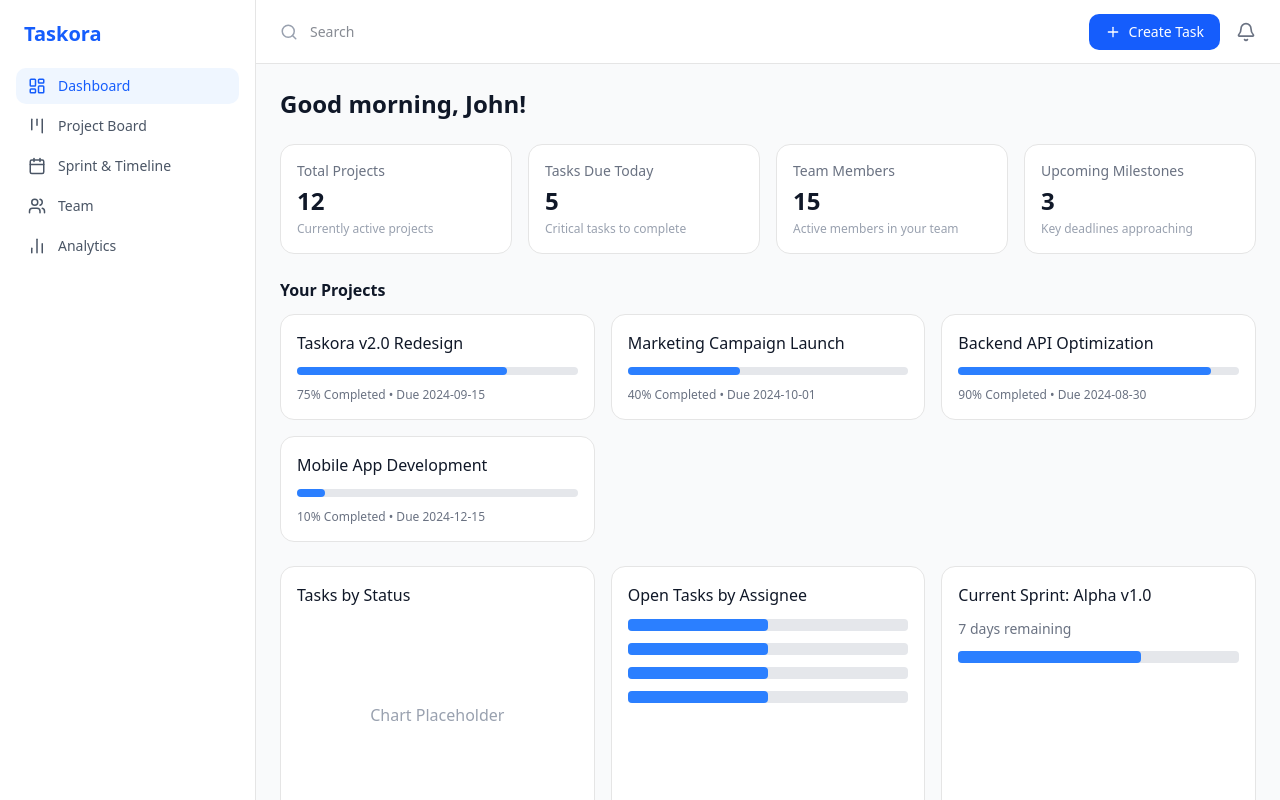
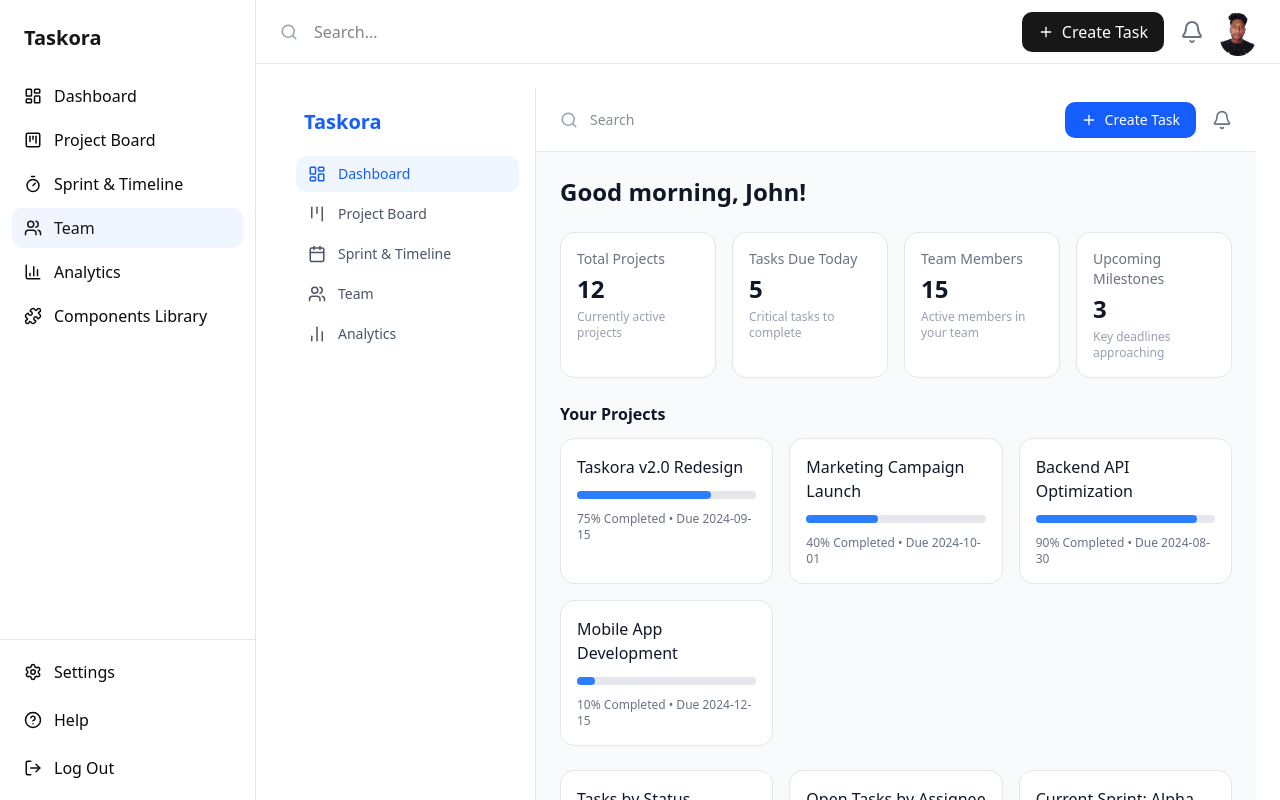
Before and after one commit to hemantgupta98/Taskora, a Next.js app in the folder taskora/: page /dashboard in a window 1280 px wide. Shown: the top 800 px of the page. Built offline with nearby package versions, Linux system fonts and the light colour scheme.

Commit message:
working on teamcard

```diff
--- /dev/null
+++ b/taskora/app/components/navbar.tsx
@@ -0,0 +1,35 @@
+"use client";
+
+import { Bell, Plus, Search } from "lucide-react";
+import Image from "next/image";
+
+export default function Navbar() {
+  return (
+    <header className="h-16 bg-white border-b flex items-center justify-between px-6">
+      <div className="flex items-center gap-4">
+        <Search className="text-gray-400" size={18} />
+        <input
+          placeholder="Search..."
+          className="outline-none bg-transparent"
+        />
+      </div>
+
+      <div className="flex items-center gap-4">
+        <button className="flex items-center gap-2 bg-primary text-white px-4 py-2 rounded-lg">
+          <Plus size={16} />
+          Create Task
+        </button>
+
+        <Bell className="text-gray-500 cursor-pointer" />
+
+        <Image
+          src="/pic.jpg"
+          alt="Profile"
+          width={36}
+          height={36}
+          className="rounded-full"
+        />
+      </div>
+    </header>
+  );
+}
--- /dev/null
+++ b/taskora/app/components/sidebar.tsx
@@ -0,0 +1,60 @@
+"use client";
+
+import {
+  LayoutDashboard,
+  KanbanSquare,
+  Timer,
+  Users,
+  BarChart3,
+  Puzzle,
+  Settings,
+  HelpCircle,
+  LogOut,
+} from "lucide-react";
+
+const menu = [
+  { name: "Dashboard", icon: LayoutDashboard },
+  { name: "Project Board", icon: KanbanSquare },
+  { name: "Sprint & Timeline", icon: Timer },
+  { name: "Team", icon: Users, active: true },
+  { name: "Analytics", icon: BarChart3 },
+  { name: "Components Library", icon: Puzzle },
+];
+
+export default function Sidebar() {
+  return (
+    <aside className="w-64 bg-white border-r flex flex-col">
+      <div className="p-6 text-xl font-bold text-primary">Taskora</div>
+
+      <nav className="flex-1 space-y-1 px-3">
+        {menu.map((item) => (
+          <div
+            key={item.name}
+            className={`flex items-center gap-3 px-3 py-2 rounded-lg cursor-pointer
+              ${item.active ? "bg-blue-50 text-primary" : "hover:bg-gray-100"}
+            `}
+          >
+            <item.icon size={18} />
+            <span>{item.name}</span>
+          </div>
+        ))}
+      </nav>
+
+      <div className="border-t p-3 space-y-2">
+        <SidebarItem icon={Settings} label="Settings" />
+        <SidebarItem icon={HelpCircle} label="Help" />
+        <SidebarItem icon={LogOut} label="Log Out" />
+      </div>
+    </aside>
+  );
+}
+
+// eslint-disable-next-line @typescript-eslint/no-explicit-any
+function SidebarItem({ icon: Icon, label }: { icon: any; label: string }) {
+  return (
+    <div className="flex items-center gap-3 px-3 py-2 rounded-lg hover:bg-gray-100 cursor-pointer">
+      <Icon size={18} />
+      <span>{label}</span>
+    </div>
+  );
+}
--- /dev/null
+++ b/taskora/app/components/teamcard.tsx
@@ -0,0 +1,62 @@
+"use client";
+import Image from "next/image";
+import { Mail, Phone } from "lucide-react";
+
+export interface TeamMember {
+  name: string;
+  role: string;
+  email: string;
+  phone: string;
+  image: string;
+  status: "online" | "away" | "offline";
+}
+
+export default function TeamCard({ member }: { member: TeamMember }) {
+  return (
+    <div className="bg-white rounded-xl shadow-sm p-5">
+      <div className="flex items-center gap-4 mb-4">
+        <div className="relative">
+          <Image
+            src={member.image}
+            alt={member.name}
+            width={48}
+            height={48}
+            className="rounded-full"
+          />
+          <span
+            className={`absolute bottom-0 right-0 h-3 w-3 rounded-full border-2 border-white
+              ${member.status === "online" && "bg-green-500"}
+              ${member.status === "away" && "bg-yellow-500"}
+              ${member.status === "offline" && "bg-gray-400"}
+            `}
+          />
+        </div>
+
+        <div>
+          <h3 className="font-semibold">{member.name}</h3>
+          <span className="text-sm bg-gray-100 px-2 py-0.5 rounded">
+            {member.role}
+          </span>
+        </div>
+      </div>
+
+      <div className="space-y-2 text-sm text-gray-600">
+        <div className="flex items-center gap-2">
+          <Mail size={14} />
+          {member.email}
+        </div>
+        <div className="flex items-center gap-2">
+          <Phone size={14} />
+          {member.phone}
+        </div>
+      </div>
+
+      <div className="flex justify-between mt-4">
+        <button className="px-4 py-2 border rounded-lg text-sm">
+          View Profile
+        </button>
+        <button className="text-primary text-sm">Edit Role</button>
+      </div>
+    </div>
+  );
+}
--- /dev/null
+++ b/taskora/app/components/teammember.tsx
@@ -0,0 +1,69 @@
+import TeamCard, { TeamMember } from "./teamcard";
+
+const members: TeamMember[] = [
+  {
+    name: "Alice Johnson",
+    role: "Product Manager",
+    email: "alice.j@taskora.com",
+    phone: "+1 555-123-4567",
+    image: "https://i.pravatar.cc/150?img=1",
+    status: "online",
+  },
+  {
+    name: "Bob Williams",
+    role: "Software Engineer",
+    email: "bob.w@taskora.com",
+    phone: "+1 555-987-6543",
+    image: "https://i.pravatar.cc/150?img=2",
+    status: "away",
+  },
+  {
+    name: "Charlie Brown",
+    role: "UX Designer",
+    email: "charlie.b@taskora.com",
+    phone: "+1 555-111-2222",
+    image: "https://i.pravatar.cc/150?img=3",
+    status: "offline",
+  },
+  {
+    name: "Diana Prince",
+    role: "Quality Assurance",
+    email: "diana.p@taskora.com",
+    phone: "+1 555-333-4444",
+    image: "https://i.pravatar.cc/150?img=4",
+    status: "online",
+  },
+  {
+    name: "Eve Adams",
+    role: "Scrum Master",
+    email: "eve.a@taskora.com",
+    phone: "+1 555-555-6666",
+    image: "https://i.pravatar.cc/150?img=5",
+    status: "offline",
+  },
+];
+
+export default function TeamPage() {
+  return (
+    <>
+      <div className="flex justify-between items-center mb-6">
+        <h1 className="text-2xl font-semibold">Team Management</h1>
+
+        <div className="flex gap-3">
+          <button className="bg-primary text-white px-4 py-2 rounded-lg">
+            Invite Member
+          </button>
+          <button className="border px-4 py-2 rounded-lg">
+            Bulk Assign Role
+          </button>
+        </div>
+      </div>
+
+      <div className="grid grid-cols-1 sm:grid-cols-2 lg:grid-cols-3 gap-6">
+        {members.map((member) => (
+          <TeamCard key={member.email} member={member} />
+        ))}
+      </div>
+    </>
+  );
+}
--- a/taskora/app/layout.tsx
+++ b/taskora/app/layout.tsx
@@ -1,6 +1,7 @@
 import type { Metadata } from "next";
 import { Geist, Geist_Mono } from "next/font/google";
-import { ThemeProvider } from "./components/theme-provider";
+import Navbar from "./components/navbar";
+import Sidebar from "./components/sidebar";
 
 import "./globals.css";
 const geistSans = Geist({
@@ -24,18 +25,13 @@ export default function RootLayout({
   children: React.ReactNode;
 }>) {
   return (
-    <html lang="en" suppressHydrationWarning>
-      <body
-        className={`${geistSans.variable} ${geistMono.variable} antialiased `}
-      >
-        <ThemeProvider
-          attribute="class"
-          defaultTheme="system"
-          enableSystem
-          disableTransitionOnChange
-        >
-          {children}
-        </ThemeProvider>
+    <html lang="en">
+      <body className="flex h-screen overflow-hidden">
+        <Sidebar />
+        <div className="flex-1 flex flex-col">
+          <Navbar />
+          <main className="flex-1 overflow-y-auto p-6">{children}</main>
+        </div>
       </body>
     </html>
   );
--- a/taskora/app/page.tsx
+++ b/taskora/app/page.tsx
@@ -1,9 +1,10 @@
-import OnboardingPage from "./components/onboarding";
+/* eslint-disable @typescript-eslint/no-explicit-any */
+import TeamCard from "./components/teamcard";
 
 export default function Home() {
   return (
     <>
-      <OnboardingPage />
+      <TeamCard member={{} as any} />
     </>
   );
 }
--- a/taskora/package.json
+++ b/taskora/package.json
@@ -27,9 +27,11 @@
     "@types/node": "^20",
     "@types/react": "^19",
     "@types/react-dom": "^19",
+    "autoprefixer": "^10.4.23",
     "eslint": "^9",
     "eslint-config-next": "16.1.1",
-    "tailwindcss": "^4",
+    "postcss": "^8.5.6",
+    "tailwindcss": "^4.1.18",
     "tw-animate-css": "^1.4.0",
     "typescript": "^5"
   }
--- a/taskora/tsconfig.json
+++ b/taskora/tsconfig.json
@@ -29,6 +29,8 @@
     ".next/types/**/*.ts",
     ".next/dev/types/**/*.ts",
     "**/*.mts",
+     "./components/**/*.{ts,tsx}",
+     "./app/**/*.{ts,tsx}",
   ],
   "exclude": ["node_modules"]
 }
```
Also changed, not shown: taskora/public/pic.jpg (added), 1 other file (tests, documents, lock files or other folders).
